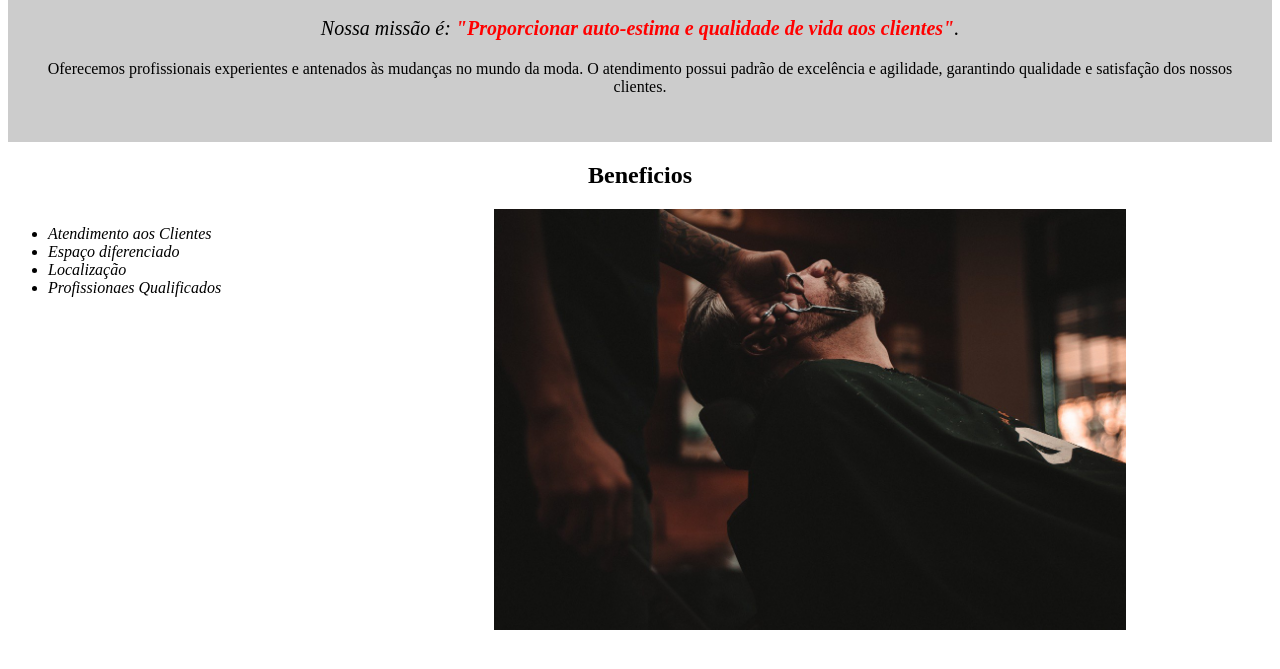
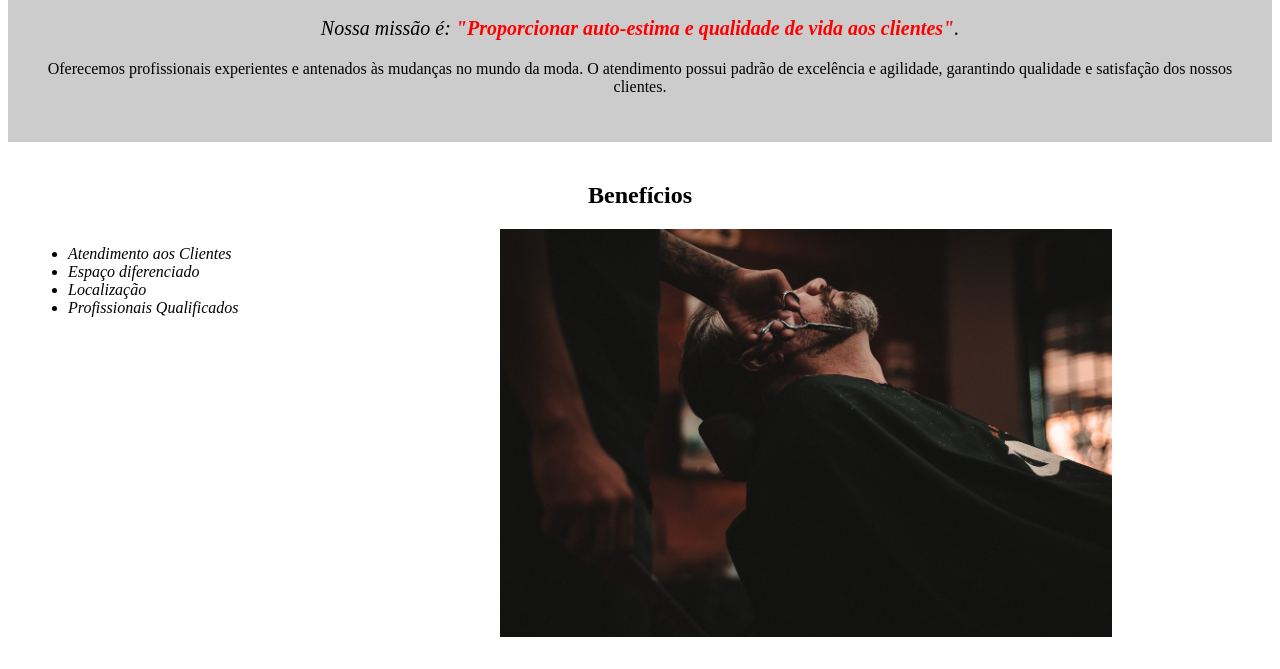
Before and after one commit to Filipe463/alura, a plain HTML site: page HTML e CSS/06.Finalizando a página/index.html in a window 1280 px wide. Shown: the part 635-1304 px from the top of the page. Before the commit the page ends 1277 px from the top, so only its background shows below. Drawn offline with Linux system fonts and the light colour scheme.

Commit message:
Aula05 ok

```diff
--- a/HTML e CSS/05.Listas e divisões de conteúdo/index.html
+++ b/HTML e CSS/06.Finalizando a página/index.html
@@ -17,17 +17,18 @@
 
 			<p>Oferecemos profissionais experientes e antenados às mudanças no mundo da moda. O atendimento possui padrão de excelência e agilidade, garantindo qualidade e satisfação dos nossos clientes.</p>
 		</div>
-		<div class="Beneficios">
-			<h2>Beneficios</h2>
+
+		<div class="beneficios">
+			<h2>Benefícios</h2>
 
 			<ul>
 				<li class="itens">Atendimento aos Clientes</li>
 				<li class="itens">Espaço diferenciado</li>
 				<li class="itens">Localização</li>
-				<li class="itens">Profissionaes Qualificados</li>
+				<li class="itens">Profissionais Qualificados</li>
 			</ul>
 
-			<img src="Beneficios.jpg" class="imagemBeneficio">
+			<img src="beneficios.jpg" class="imagembeneficios">
 		</div>
 	</body>
 </html>
--- /dev/null
+++ b/HTML e CSS/06.Finalizando a página/style.css
@@ -0,0 +1,51 @@
+body {
+
+}
+
+#banner {
+	width:100%;
+}
+
+.principal{
+	background: #CCCCCC;
+	padding: 30px;
+}
+
+h1 {
+	text-align: center
+}
+
+p {
+	text-align: center;
+}
+
+#missao {
+	font-size: 20px
+}
+
+em strong {
+	color: #FF0000;
+}
+
+.itens {
+	font-style: italic
+}
+
+.beneficios {
+	background: #FFFFFF;
+	padding: 20px;
+}
+
+h2 {
+	text-align: center;
+}
+ul {
+	display: inline-block;
+	vertical-align: top;
+	width: 20%;
+	margin-right: 15%;
+}
+
+.imagembeneficios {
+	width: 50%;
+}
```
Also changed, not shown: HTML e CSS/06.Finalizando a página/Texto base6.txt (deleted), HTML e CSS/06.Finalizando a página/banner.jpg (added), HTML e CSS/06.Finalizando a página/beneficios.jpg (added).
